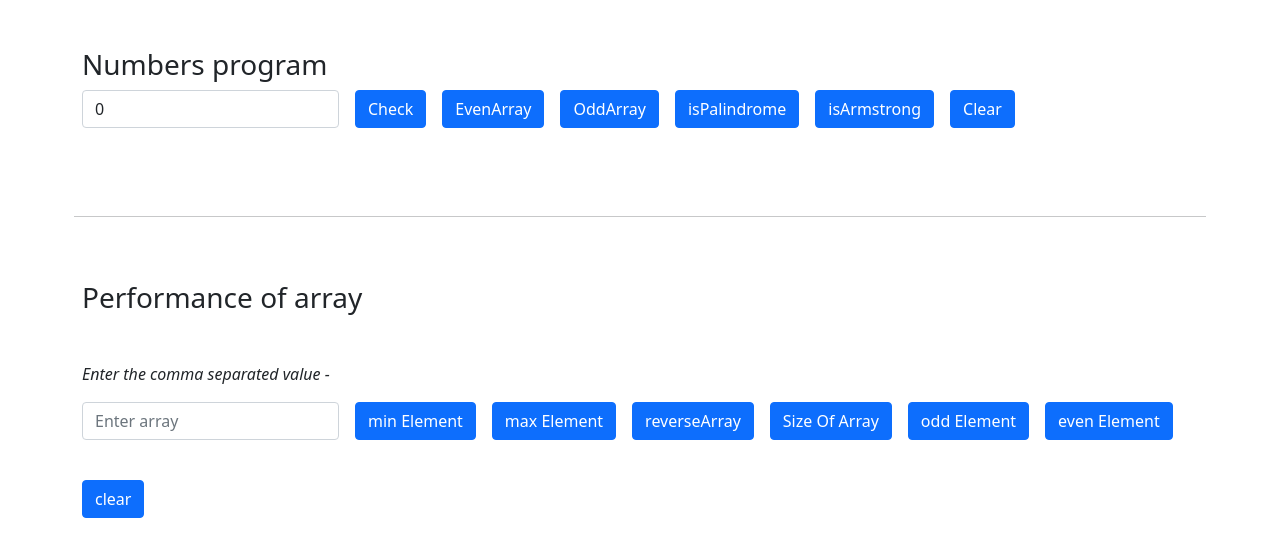
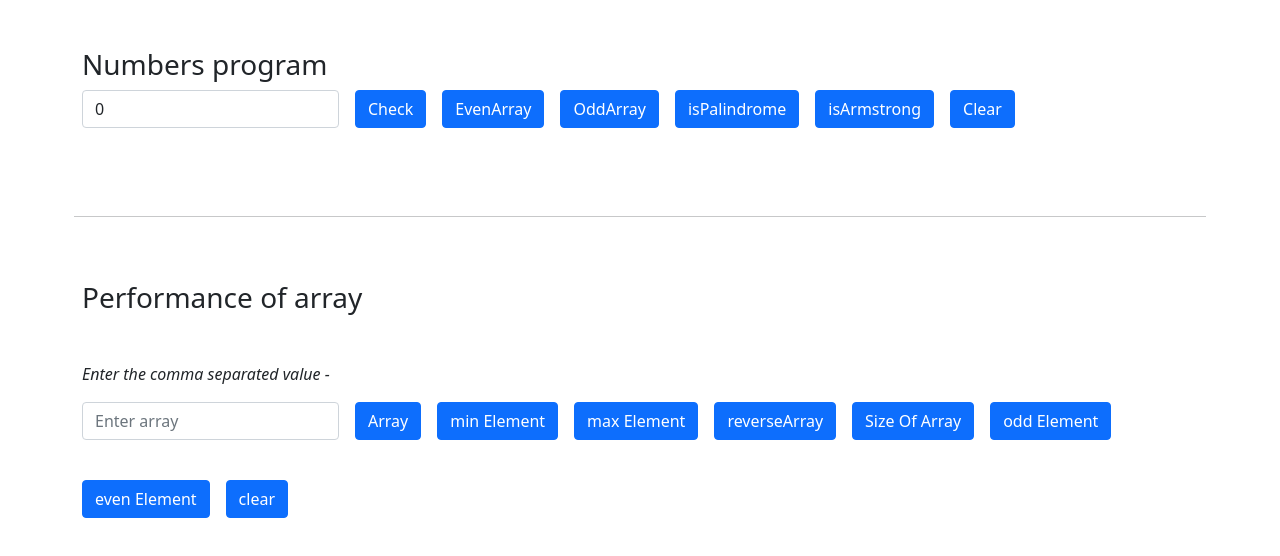
Before and after one commit to Chetana-Bhanarkar/Bootcoding-AngularJS, an Angular app in the folder even-odd-app/: page / in a window 1280 px wide. Shown: the top 556 px of the page. Built offline with nearby package versions, Linux system fonts and the light colour scheme.

Commit message:
small project in angular

```diff
--- a/even-odd-app/src/app/pages/array/array.component.html
+++ b/even-odd-app/src/app/pages/array/array.component.html
@@ -8,6 +8,9 @@
         [(ngModel)]="elements" />
       <label for="" class="fst-italic mt-3 text-center fw-bold">{{result}}</label>
 
+    </div>
+    <div class="col-auto">
+      <button type="submit" (click)="Array()" class="btn btn-primary mb-3">Array</button>
     </div>
     <div class="col-auto">
       <button type="submit" (click)="minArray()" class="btn btn-primary mb-3">min Element</button>
@@ -32,6 +35,7 @@
     </div>
 
 
+
     <div class="container mt-4">
       <span class="p-3 m-3 text-light border-dark border fw-bold" style=" background: linear-gradient(#e66465, #16b5e6);
       " *ngFor="let item of array">
```
